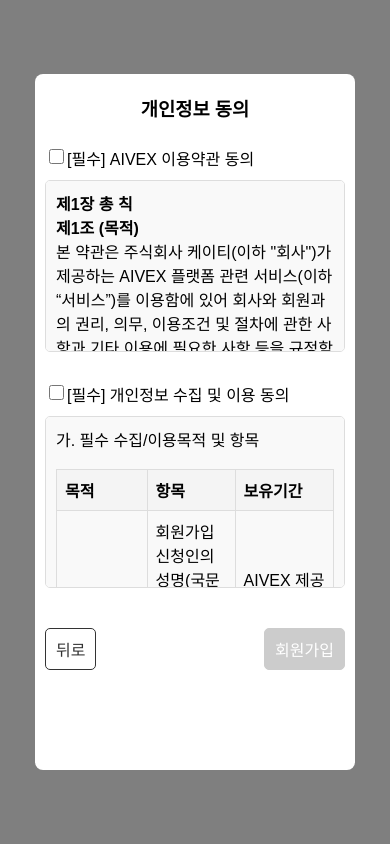
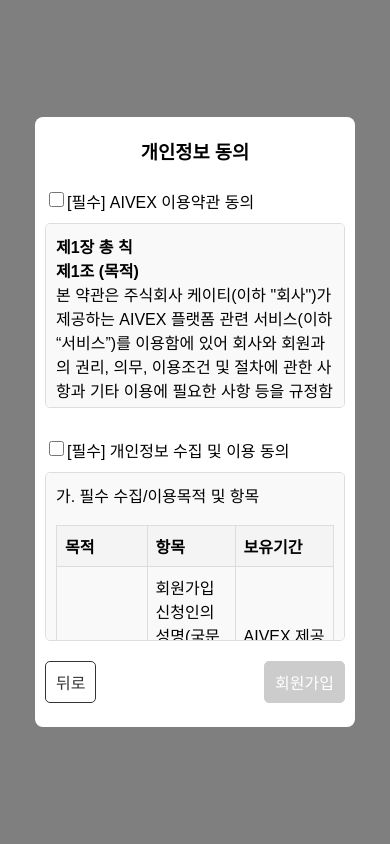
Before and after one commit to tessyoun/EXHIBIT_PROGRAM, a Django app: page /accounts/signup/ in a window 390 px wide. Run offline with Django 4.2, Linux system fonts and the light colour scheme.

Commit message:
회원가입동의서 css 수정

```diff
--- a/Big_Project_G7/accounts/forms.py
+++ b/Big_Project_G7/accounts/forms.py
@@ -15,6 +15,9 @@
         fields = UserCreationForm.Meta.fields + ('user_type', 'name', 'phone_number')
         labels = {
             'username': '아이디',
+            'user_type': '회원가입',
+            'name': '이름',
+            'phone_number':'전화번호'
         }
 
     def save(self, commit=True):
--- a/Big_Project_G7/accounts/templates/registration/signup.html
+++ b/Big_Project_G7/accounts/templates/registration/signup.html
@@ -28,7 +28,7 @@
                     <div class="agreement-text" id="text1"></div>
 
                     <label><input type="checkbox" class="agreement-checkbox">[필수] 개인정보 수집 및 이용 동의</label>
-                    <div class="agreement-text" id="text2"></div>
+                    <div class="agreement-text second-agree" id="text2"></div>
                 </div>
                 <div class = "info_collect_bt--wrap">
                 <button id="close_button"><a href="{% url 'accounts:login' %}">뒤로</a></button>
--- a/Big_Project_G7/static/css/signup.css
+++ b/Big_Project_G7/static/css/signup.css
@@ -65,7 +65,7 @@
     min-width: 300px;
     max-width: 450px;
     width: 70%;
-    height: 80%;
+    height: 75%;
     text-align: center;
     justify-content: center;
     position: relative;
@@ -76,6 +76,7 @@
     display: flex;
     flex-direction: column;
     gap: 10px;
+    height:75%;
 }
 
 .checkbox-group label {
@@ -85,7 +86,6 @@
 }
 
 .agreement-text {
-    max-height: 150px;
     overflow-y: auto;
     border: 1px solid #ddd;
     padding: 10px;
@@ -110,8 +110,11 @@
     background-color: #f4f4f4;
 }
 
+.agreement-text .second-agree{
+    min-height: 150px;
+}
+
 .popup-content button {
-    margin-top: 20px;
     padding: 8px 10px;
     border: 1px solid #333;
     border-radius: 5px;
@@ -313,3 +316,12 @@
     margin: 0;
     padding: 0;
 }
+
+@media (max-width: 992px) {
+    .checkbox-group {
+        height:80%;
+    }
+    .popup-content {
+        height: 70%;
+    }
+}
```
